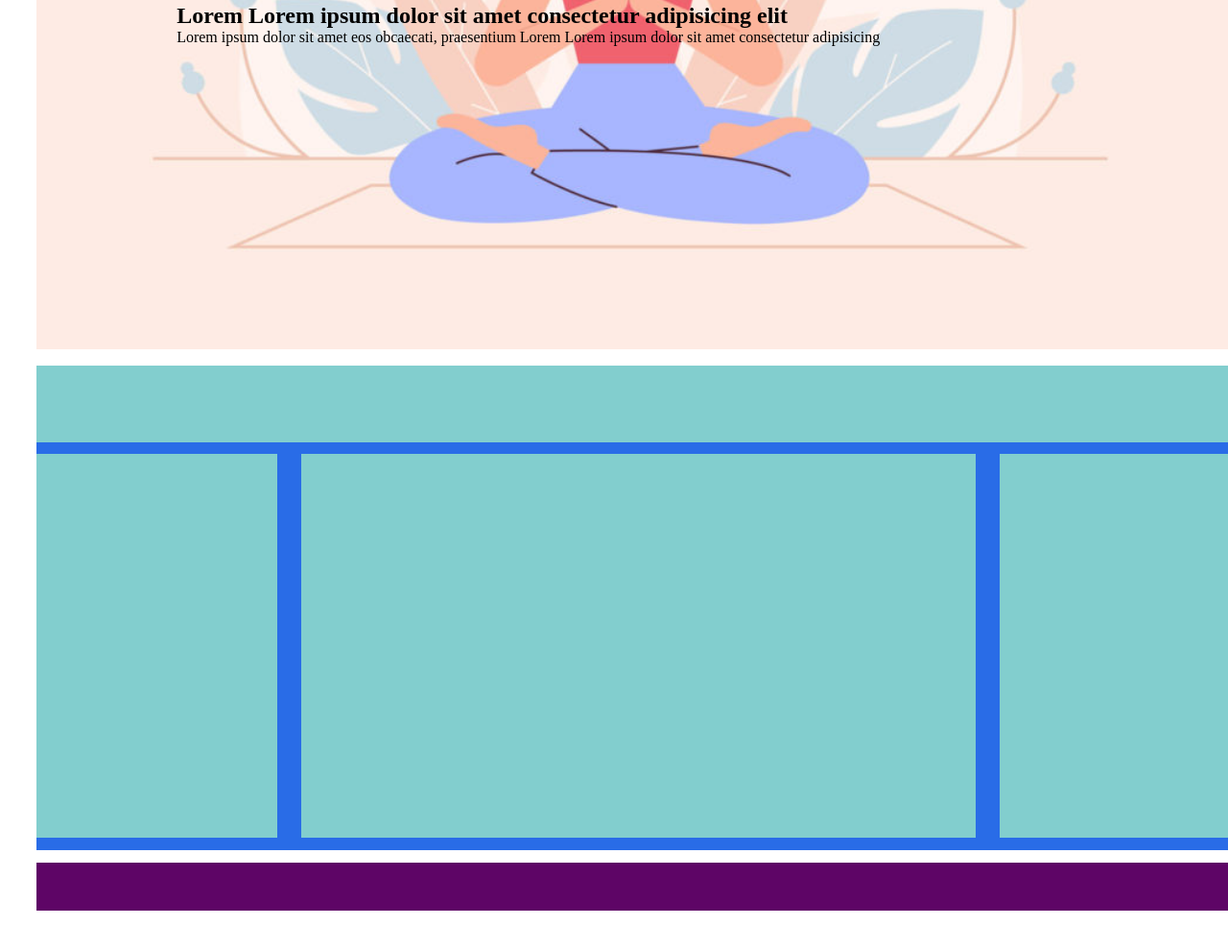
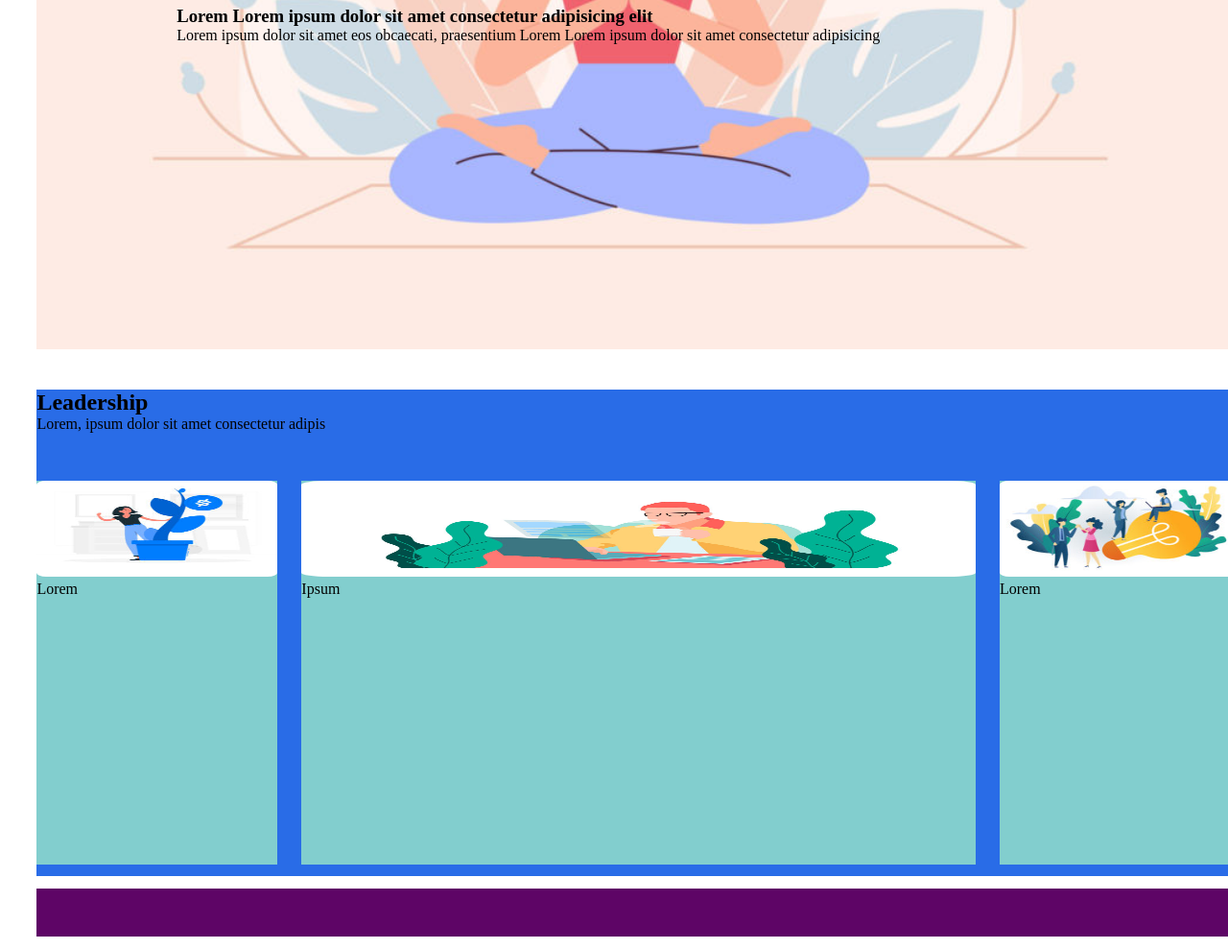
Before and after one commit to Gabriele-Scaloni/htmlcss-wp, a plain HTML site: page index.html in a window 1280 px wide. Shown: the part 613-1602 px from the top of the page at 96% size. Before the commit the page ends 1575 px from the top, so only its background shows below. Drawn offline with Linux system fonts and the light colour scheme.

Commit message:
posizionate le 3 immagini floattanti

```diff
--- a/index.html
+++ b/index.html
@@ -29,22 +29,34 @@
         <section>
             <div class="secondoblocco">
                <img class="banner" src="img/banner.jpg" alt="banner">
-                <span class="descrizione-prima-foto"><h2> Lorem Lorem ipsum dolor sit amet consectetur adipisicing elit</h2>
-                    <span >Lorem ipsum dolor sit amet  eos obcaecati, praesentium Lorem Lorem ipsum dolor sit amet consectetur adipisicing</span>
+                <span class="descrizione-prima-foto"><h3> Lorem Lorem ipsum dolor sit amet consectetur adipisicing elit</h3>
+                    <p >Lorem ipsum dolor sit amet  eos obcaecati, praesentium Lorem Lorem ipsum dolor sit amet consectetur adipisicing</p>
                 </span>
             </div>
         </section>
 
         </section>
-
-
             <section class="conteiner clearfix">
             <!-- inizio box sopra le "celle" -->
-            <div class="box-top"></div>
-            <!-- fine box sopra le "celle" -->
-            <div class="box-left"></div>
-            <div class="box-center"></div>
-            <div class="box-right "></div>
+            <div class="box-top">
+                <h2>Leadership</h2>
+                <p>Lorem, ipsum dolor sit amet consectetur adipis</p>
+            </div>
+            <!--foto a sinistra -->
+            <div class="box-left">
+                <img class="immagini" src="img/img-1.jpg" alt="immagine">
+                <p class="titoli-sotto-immagini">Lorem</p>
+            </div>
+             <!-- foto a centrale-->
+            <div class="box-center">
+              <img class="immagini" src="img/banner-2.jpg" alt="immagine">
+                <p class="titoli-sotto-immagini">Ipsum</p>
+            </div>
+             <!-- foto a destra -->
+            <div class="box-right">
+               <img class="immagini" src="img/img-3.jpg" alt="immagine">
+                <p class="titoli-sotto-immagini">Lorem</p>
+            </div>
 
         </section>
 
--- a/style.css
+++ b/style.css
@@ -64,9 +64,7 @@ ul {
 }
 
 .box-top {
-    width: auto;
-    height: 80px;
-    background-color: rgb(130, 206, 206);
+    margin: 3% 0;
 }
 
 .box-left{
@@ -81,7 +79,7 @@ ul {
     width: 56%;
     height: 400px;
     background-color: rgb(130, 206, 206);
-    float: left;
+    float:left;
     margin: 1%;
 }
 
@@ -93,6 +91,11 @@ ul {
     margin: 1% 0 1% 0;
 }
 
+.immagini{
+    height: 25%;
+    width: 100%;
+    border-radius: 4%;
+}
 
 footer{
     height: 50px;
```
